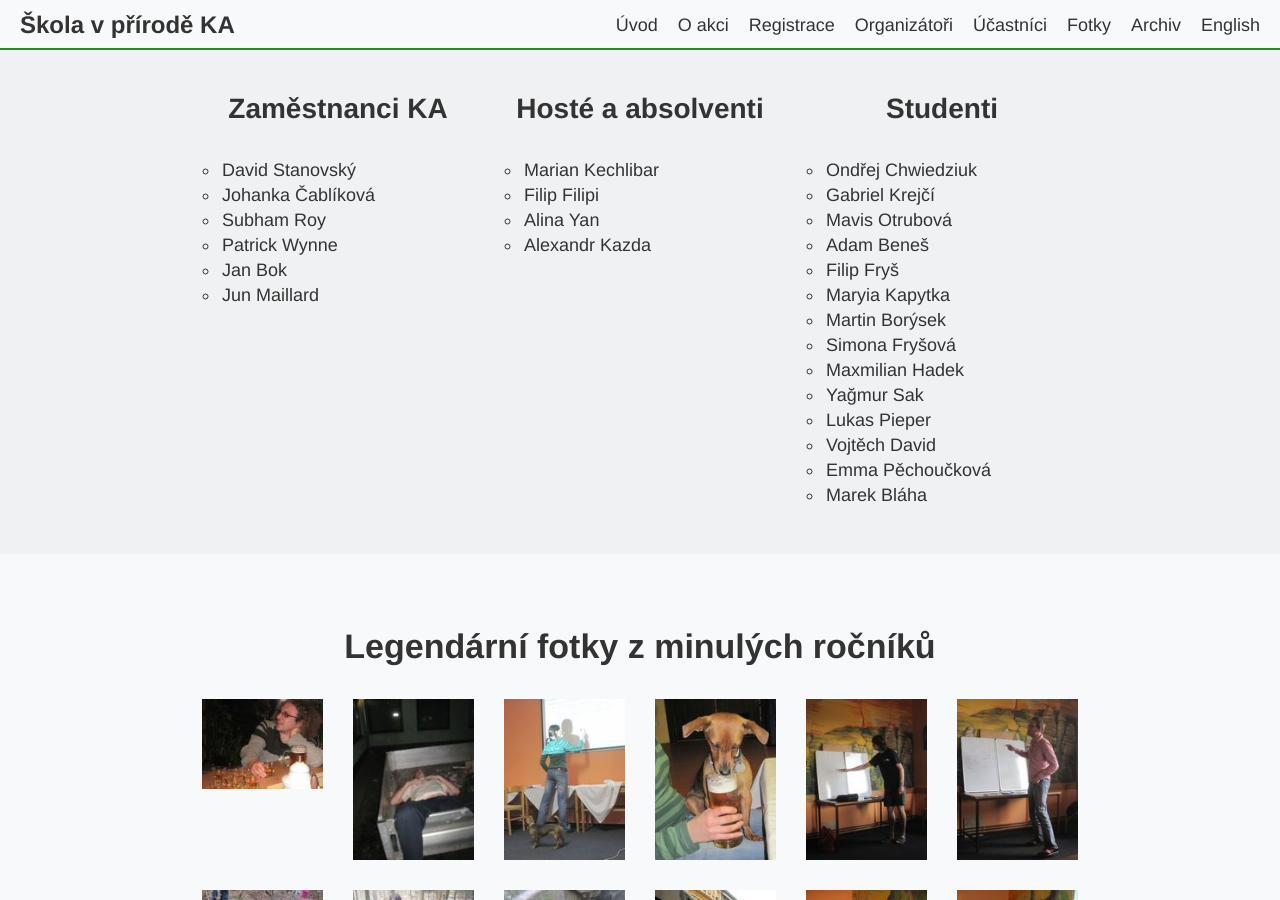
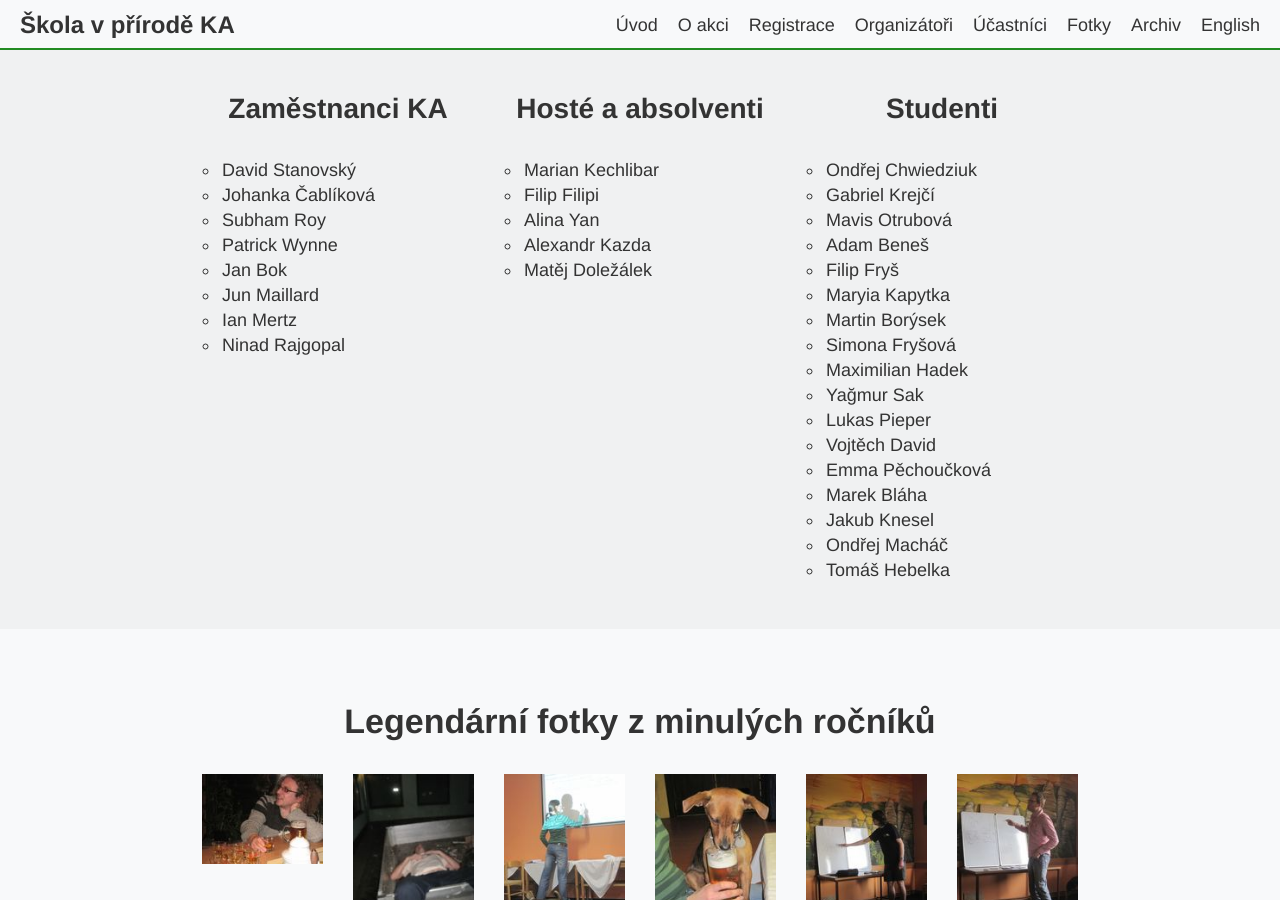
Before and after one commit to ondrachwiedziuk/skolavprirodenew, a Jekyll site: the page built from index.md, in a window 1280 px wide and 900 px high, scrolled down 3712 px. Built offline with Jekyll 4.4.1, drawn with Linux system fonts in a browser that asks for light colours.

Commit message:
New participants

```diff
--- a/_includes/organizers.html
+++ b/_includes/organizers.html
@@ -13,7 +13,7 @@
                 <h2>Adam Beneš</h2>
             </div>
             <div class="cell">
-                <img src="{{- 'assets/images/unknown.png' | absolute_url -}}" alt="Johanka Čablíková">
+                <img src="{{- 'assets/images/Johanka.png' | absolute_url -}}" alt="Johanka Čablíková">
                 <h2>Johanka Čablíková</h2>
             </div>
             <div class="cell">
--- a/_includes/participants.html
+++ b/_includes/participants.html
@@ -35,6 +35,12 @@
                     <li>
                       Jun Maillard
                     </li>
+                    <li>
+                      Ian Mertz
+                    </li>
+                    <li>
+                      Ninad Rajgopal
+                    </li>
                   </ul>
             </div>
             <div class="cell">
@@ -57,6 +63,9 @@
                     </li>
                     <li>
                       Alexandr Kazda
+                    </li>
+                    <li>
+                      Matěj Doležálek
                     </li>
                   </ul>
             </div>
@@ -94,7 +103,7 @@
                       Simona Fryšová
                     </li>
                     <li>
-                      Maxmilian Hadek
+                      Maximilian Hadek
                     </li>
                     <li>
                       Yağmur Sak
@@ -111,6 +120,15 @@
                     <li>
                       Marek Bláha
                     </li>
+                    <li>
+                      Jakub Knesel
+                    </li>
+                    <li>
+                      Ondřej Macháč
+                    </li>
+                    <li>
+                      Tomáš Hebelka
+                    </li>
                   </ul>
             </div>
         </div>
```
Also changed, not shown: assets/images/Johanka.png (added), 2 other files.
